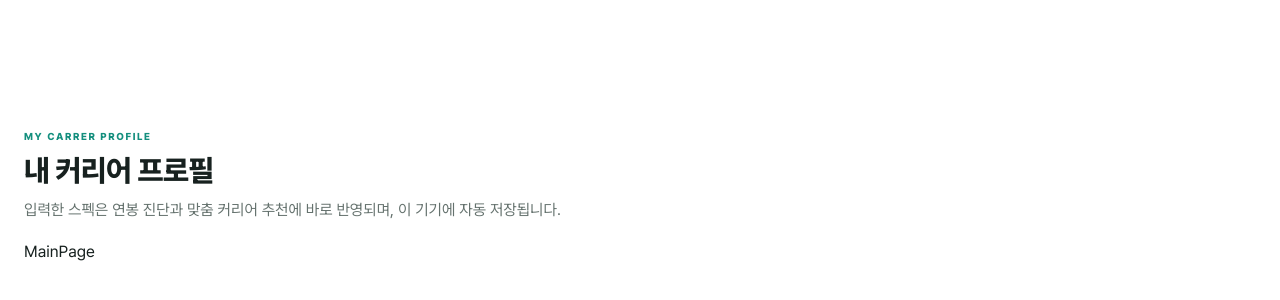
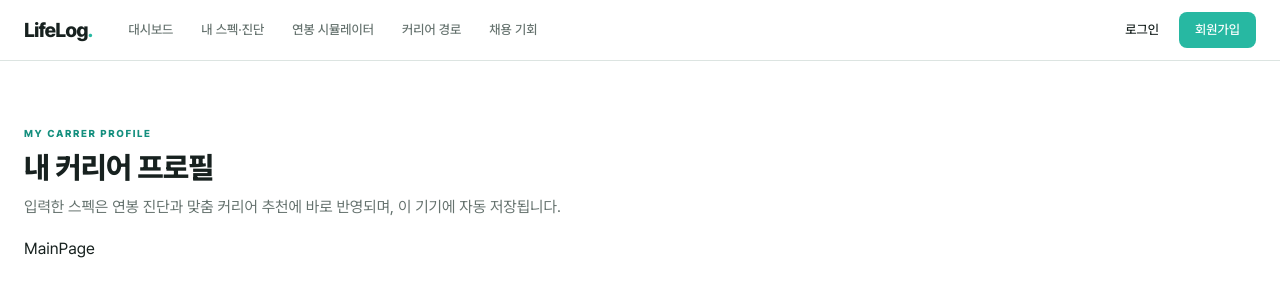
Before and after one commit to LikeLion-14-LifeLog/FE, a React (Vite) app: page / in a window 1280 px wide. Shown: the top 300 px of the page. Built offline with nearby package versions, Linux system fonts and the light colour scheme.

Commit message:
feat: 공통 Header 컴포넌트 구현

```diff
--- /dev/null
+++ b/src/components/Header.tsx
@@ -0,0 +1,58 @@
+import { Link, NavLink } from "react-router-dom";
+
+const menus = [
+  { name: "대시보드", path: "/dashboard" },
+  { name: "내 스펙·진단", path: "/spec" },
+  { name: "연봉 시뮬레이터", path: "/salary" },
+  { name: "커리어 경로", path: "/career" },
+  { name: "채용 기회", path: "/jobs" },
+];
+
+export default function Header() {
+  return (
+    <header className="w-full border-b border-border bg-white">
+      <div className="mx-auto flex h-15 w-full max-w-7xl items-center gap-9 px-6">
+        <Link
+          to="/"
+          aria-label="LifeLog 홈"
+          className="shrink-0 text-xl font-extrabold tracking-[-1px] text-text-primary"
+        >
+          LifeLog<span className="text-brand">.</span>
+        </Link>
+
+        <nav aria-label="주 메뉴" className="flex h-full flex-1 items-center gap-7">
+          {menus.map(({ name, path }) => (
+            <NavLink
+              key={path}
+              to={path}
+              className={({ isActive }) =>
+                `relative flex h-full shrink-0 items-center text-[13px] font-medium transition-colors ${
+                  isActive
+                    ? "font-semibold text-brand after:absolute after:bottom-0 after:left-0 after:h-[3px] after:w-full after:rounded-t-[2px] after:bg-brand"
+                    : "text-text-secondary hover:text-brand"
+                }`
+              }
+            >
+              {name}
+            </NavLink>
+          ))}
+        </nav>
+
+        <div className="flex shrink-0 items-center gap-5 text-[13px] font-medium">
+          <Link
+            to="/login"
+            className="text-text-primary transition-colors hover:text-brand"
+          >
+            로그인
+          </Link>
+          <Link
+            to="/signup"
+            className="rounded-lg bg-brand px-4 py-2 text-white transition-colors hover:bg-brand-strong"
+          >
+            회원가입
+          </Link>
+        </div>
+      </div>
+    </header>
+  );
+}
--- a/src/layouts/MainLayout.tsx
+++ b/src/layouts/MainLayout.tsx
@@ -1,4 +1,5 @@
 import { Outlet, useMatches } from "react-router-dom";
+import Header from "../components/Header";
 
 export interface PageTitleHandle {
   /** 영어 제목 (상단 작은 라벨) */
@@ -23,8 +24,7 @@ const MainLayout = () => {
 
   return (
     <div className="min-h-screen bg-bg-page font-sans text-text-primary">
-      {/* 헤더 자리 (추가 예정) */}
-      <div className="h-16" aria-hidden />
+      <Header />
 
       {/* 공통 컨테이너 */}
       <main className="mx-auto w-full max-w-[1560px] px-4 pt-[58px] pb-12 md:px-6 2xl:px-0">
```
